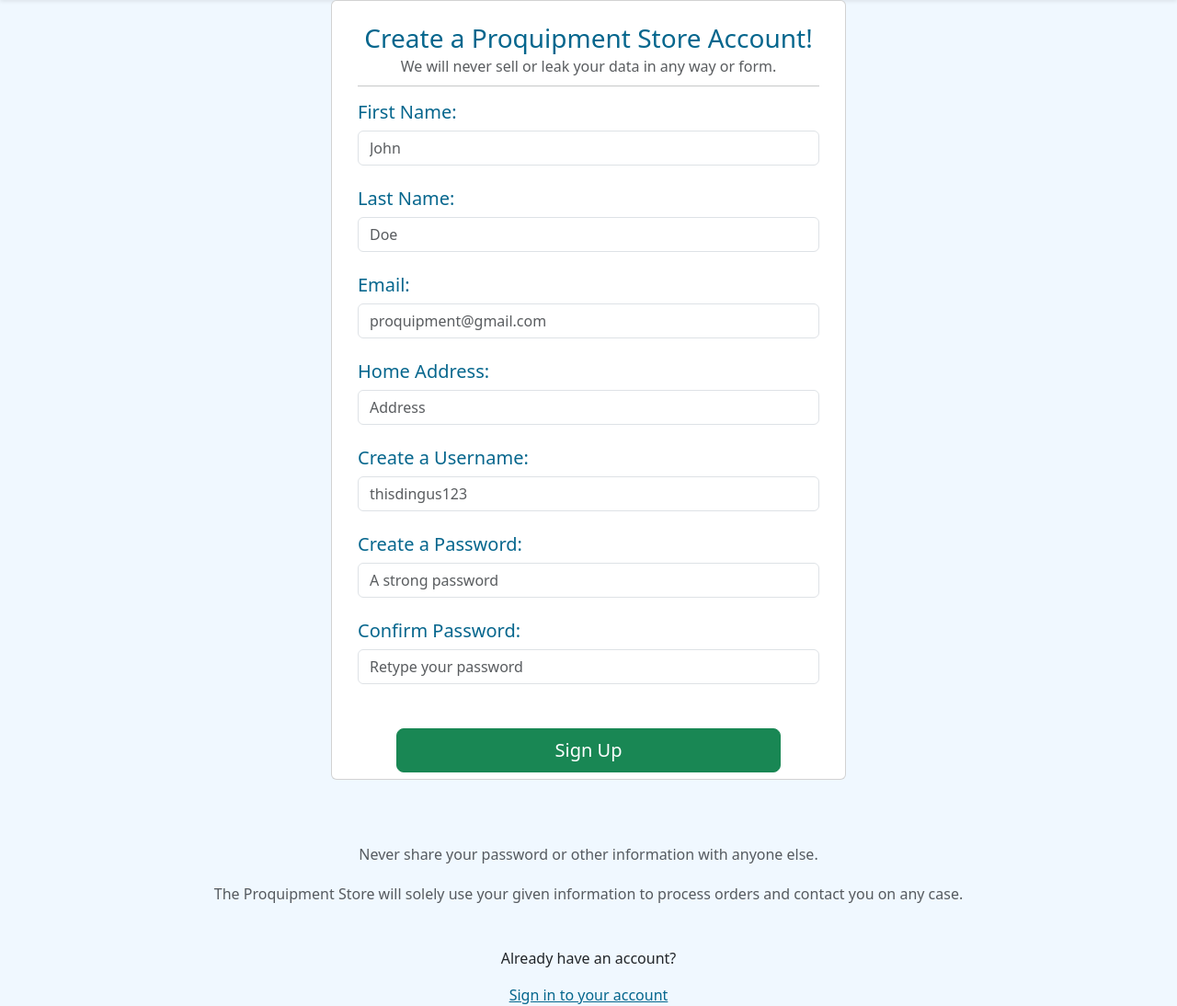
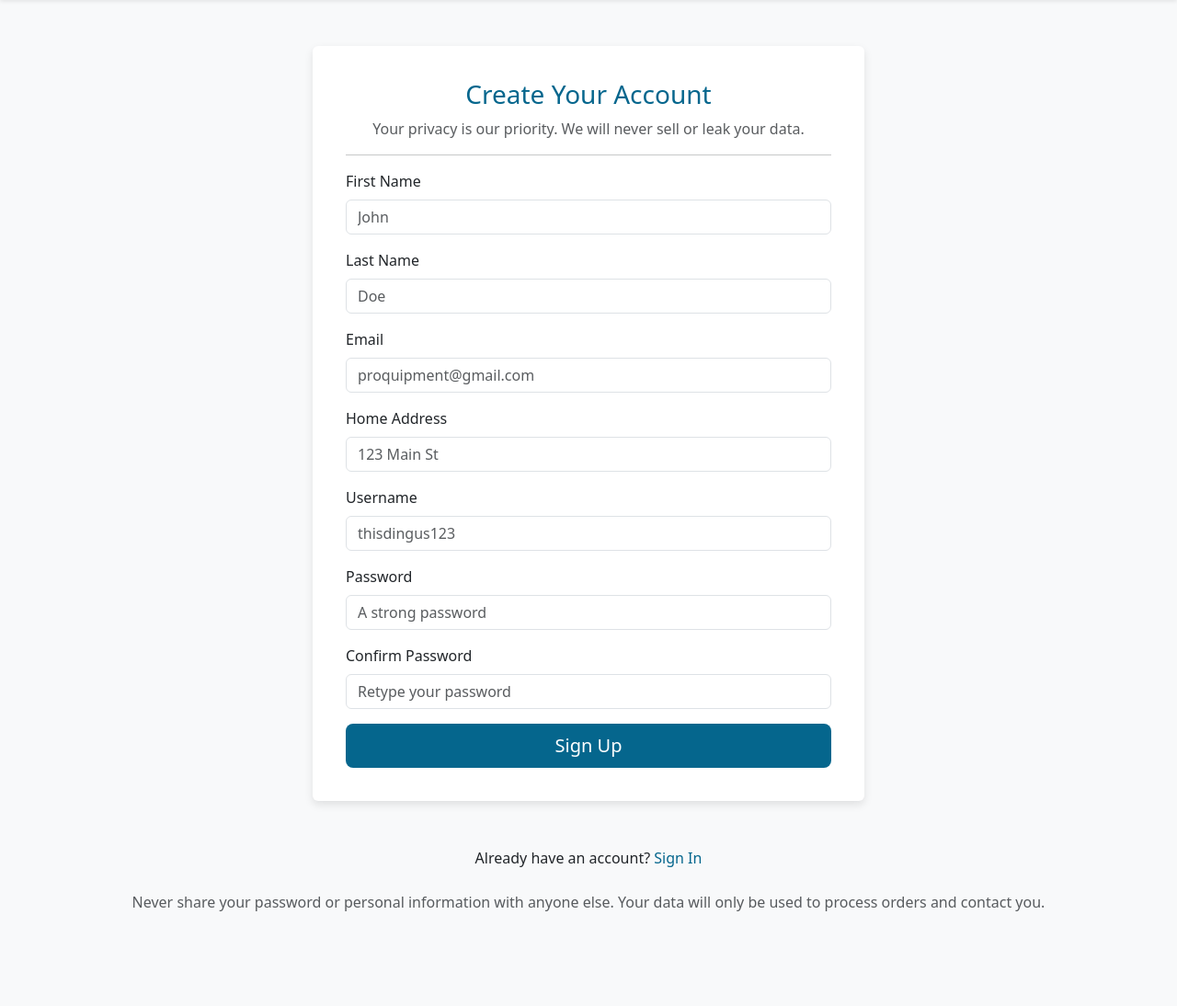
Before and after one commit to fc2078/proquipment-store, a Flask app: page /signup in a window 1280 px wide. Shown: the part 56-1150 px from the top of the page at 92% size. After the commit the page ends 1047 px from the top, so only its background shows below. Run offline with Flask 3, Linux system fonts and the light colour scheme.

Commit message:
further design overhaul and icons

```diff
--- a/templates/signup.html.jinja
+++ b/templates/signup.html.jinja
@@ -7,86 +7,116 @@
     <title>Sign Up</title>
     <link href="https://cdn.jsdelivr.net/npm/bootstrap@5.3.3/dist/css/bootstrap.min.css" rel="stylesheet"
         integrity="sha384-QWTKZyjpPEjISv5WaRU9OFeRpok6YctnYmDr5pNlyT2bRjXh0JMhjY6hW+ALEwIH" crossorigin="anonymous">
-
     <style>
         body {
-            background-color: #F0F8FF;
+            background-color: #f8f9fa;
+        }
+
+        .card {
+            max-width: 600px;
+            margin: 50px auto;
+            padding: 20px;
+            border: none;
+            box-shadow: 0 4px 10px rgba(0, 0, 0, 0.1);
         }
 
         .textLapis {
             color: #05668D;
         }
+
+        .btn-custom {
+            background-color: #05668D;
+            color: #ffffff;
+        }
+
+        .btn-custom:hover {
+            background-color: #02475e;
+        }
+
+        .link-custom {
+            color: #05668D;
+            text-decoration: none;
+        }
+
+        .link-custom:hover {
+            text-decoration: underline;
+        }
     </style>
-
 </head>
 
 <body>
     {% include "components/navbar.html.jinja" %}
 
-    <div class="card rounded mx-auto container" style="width: 35rem; height: 53rem;">
+    <div class="card rounded">
         <div class="card-body">
-            <div class="mb-5" style="height: 20px; visibility: visible;">
-                <h3 class="card-title mt-2 text-center textLapis">Create a Proquipment Store Account!</h3>
-                <h6 class="card-subtitle mb-4 text-muted text-center">We will never sell or leak your data in any way or
-                    form.</h6>
-            </div>
+            <h3 class="card-title text-center textLapis">Create Your Account</h3>
+            <p class="text-center text-muted">Your privacy is our priority. We will never sell or leak your data.</p>
             <hr>
+
             {% for message in get_flashed_messages() %}
             <div class="alert alert-danger" role="alert">
-                {{message}}
+                {{ message }}
             </div>
             {% endfor %}
+
             <form action="/signup" method="post">
-                <h5 class="card-title text-left ml-2 textLapis">First Name:</h5>
-                <input type="text" class="form-control" name="first_name" placeholder="John" required
-                    style="visibility: visible;" value="{{ request.form.get('first_name', '') }}">
-                <br>
-                <h5 class="card-title text-left ml-2 textLapis">Last Name:</h5>
-                <input type="text" class="form-control" name="last_name" placeholder="Doe" required
-                    style="visibility: visible;" value="{{ request.form.get('last_name', '') }}">
-                <br>
-                <h5 class="card-title text-left ml-2 textLapis">Email:</h5>
-                <input type="email" class="form-control" name="email" id="exampleFormControlInput1"
-                    placeholder="proquipment@gmail.com" required style="visibility: visible;"
-                    value="{{ request.form.get('email', '') }}">
-                <br>
-                <h5 class="card-title text-left ml-2 textLapis">Home Address:</h5>
-                <input type="text" class="form-control" name="address" placeholder="Address" required
-                    style="visibility: visible;" value="{{ request.form.get('address', '') }}">
-                <br>
-                <h5 class="card-title text-left ml-2 textLapis">Create a Username:</h5>
-                <input type="text" class="form-control" name="username" placeholder="thisdingus123" required
-                    style="visibility: visible;" value="{{ request.form.get('username', '') }}">
-                <br>
-                <h5 class="card-title text-left ml-2 textLapis">Create a Password:</h5>
-                <input type="password" class="form-control" name="password" placeholder="A strong password" required
-                    style="visibility: visible;">
-                <br>
-                <h5 class="card-title text-left ml-2 textLapis">Confirm Password:</h5>
-                <input type="password" class="form-control" name="confirm_password" placeholder="Retype your password"
-                    required style="visibility: visible;">
-                <br>
+                <div class="mb-3">
+                    <label for="first_name" class="form-label">First Name</label>
+                    <input type="text" class="form-control" id="first_name" name="first_name" placeholder="John"
+                        required value="{{ request.form.get('first_name', '') }}">
+                </div>
 
-                <br>
-                <div class="d-grid gap-2 col-10 mx-auto">
-                    <input class="btn btn-success btn-lg" type="submit" value="Sign Up" name="verify">
-                    <br>
+                <div class="mb-3">
+                    <label for="last_name" class="form-label">Last Name</label>
+                    <input type="text" class="form-control" id="last_name" name="last_name" placeholder="Doe" required
+                        value="{{ request.form.get('last_name', '') }}">
+                </div>
+
+                <div class="mb-3">
+                    <label for="email" class="form-label">Email</label>
+                    <input type="email" class="form-control" id="email" name="email" placeholder="proquipment@gmail.com"
+                        required value="{{ request.form.get('email', '') }}">
+                </div>
+
+                <div class="mb-3">
+                    <label for="address" class="form-label">Home Address</label>
+                    <input type="text" class="form-control" id="address" name="address" placeholder="123 Main St"
+                        required value="{{ request.form.get('address', '') }}">
+                </div>
+
+                <div class="mb-3">
+                    <label for="username" class="form-label">Username</label>
+                    <input type="text" class="form-control" id="username" name="username" placeholder="thisdingus123"
+                        required value="{{ request.form.get('username', '') }}">
+                </div>
+
+                <div class="mb-3">
+                    <label for="password" class="form-label">Password</label>
+                    <input type="password" class="form-control" id="password" name="password"
+                        placeholder="A strong password" required>
+                </div>
+
+                <div class="mb-3">
+                    <label for="confirm_password" class="form-label">Confirm Password</label>
+                    <input type="password" class="form-control" id="confirm_password" name="confirm_password"
+                        placeholder="Retype your password" required>
+                </div>
+
+                <div class="d-grid">
+                    <button type="submit" class="btn btn-custom btn-lg">Sign Up</button>
                 </div>
             </form>
         </div>
     </div>
-    <br>
-    <br>
-    <br>
-    <h6 class="card-subtitle mb-4 text-muted text-center">Never share your password or other information with anyone
-        else.</h6>
-    <h6 class="card-subtitle mb-4 text-muted text-center">The Proquipment Store will solely use your given information
-        to process orders and contact you on any case.</h6>
-    <br>
-    <div class="text-center">
-        <p>Already have an account?</p>
-        <a class="link textLapis" href="/signin">Sign in to your account</a>
+
+    <div class="text-center mt-3">
+        <p>Already have an account? <a class="link-custom" href="/signin">Sign In</a></p>
     </div>
+
+    <footer class="text-center mt-4 text-muted">
+        <p>Never share your password or personal information with anyone else. Your data will only be used to process
+            orders and contact you.</p>
+    </footer>
 
     <script src="https://cdn.jsdelivr.net/npm/bootstrap@5.3.3/dist/js/bootstrap.bundle.min.js"
         integrity="sha384-YvpcrYf0tY3lHB60NNkmXc5s9fDVZLESaAA55NDzOxhy9GkcIdslK1eN7N6jIeHz"
```
Also changed, not shown: templates/homepage.html.jinja (+4 -4 lines), templates/login.html.jinja (+58 -18 lines), static/homepage_imgs/binoculars.svg (added), static/homepage_imgs/exclamation-circle-fill.svg (added), static/homepage_imgs/x-diamond-fill.svg (added).
